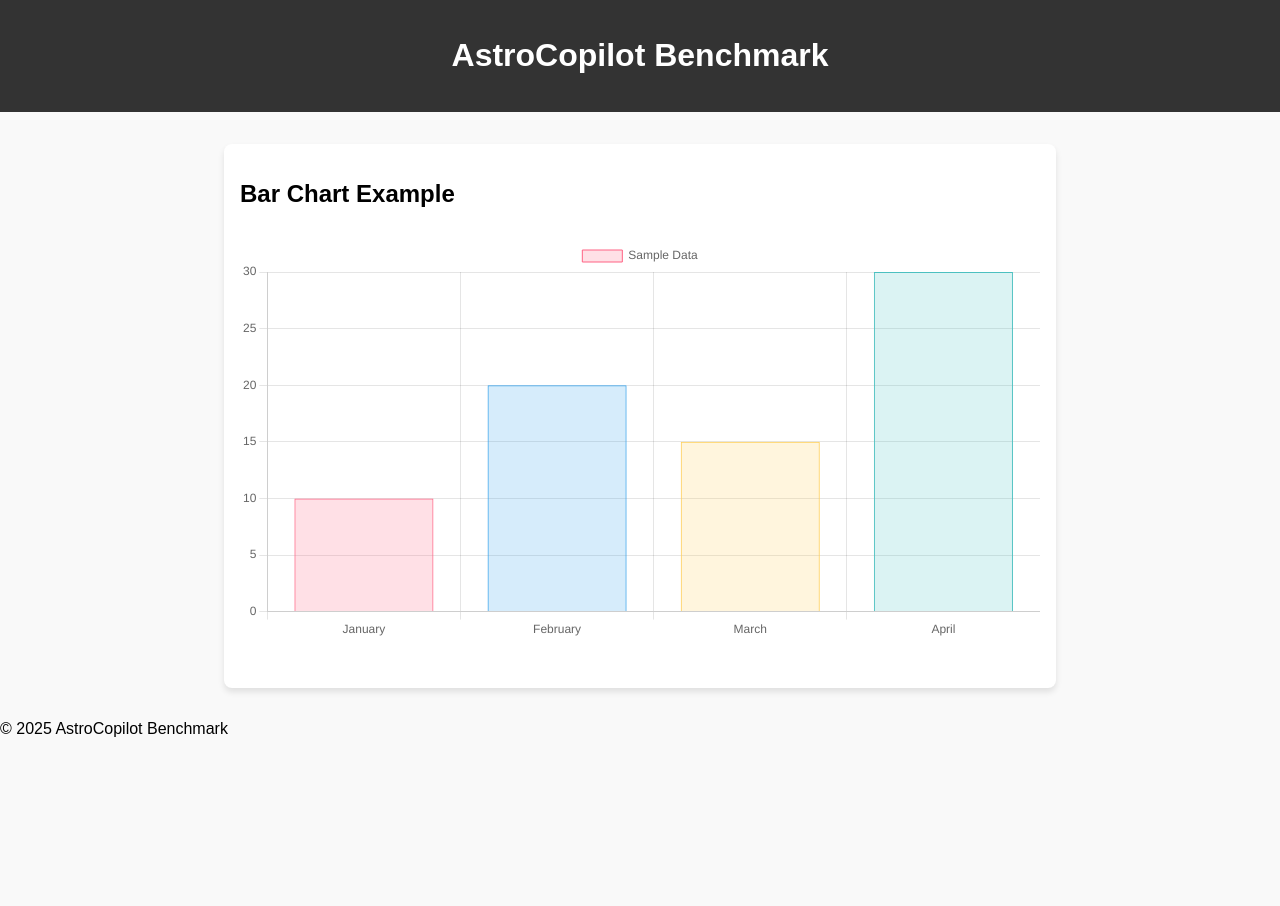
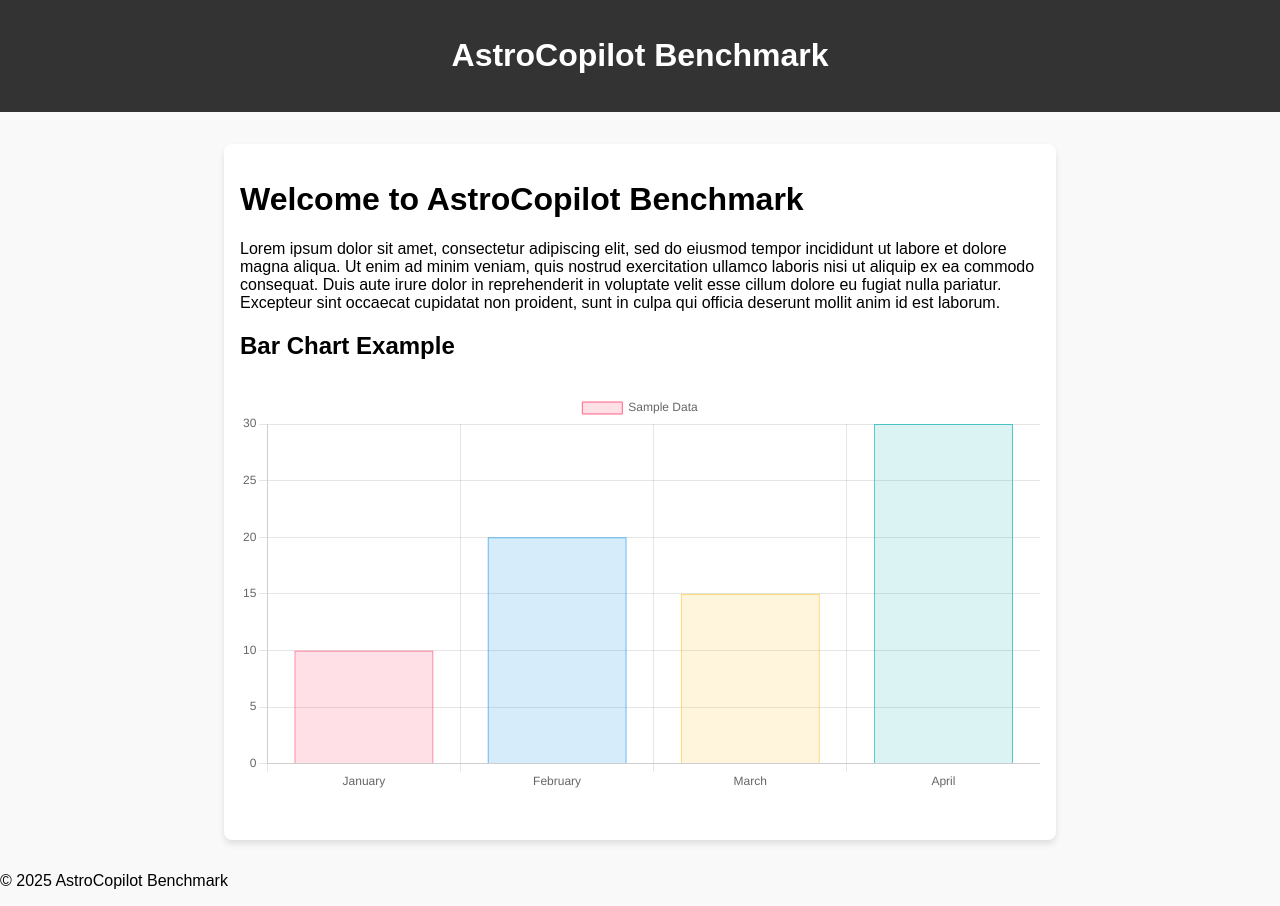
Before and after one commit to Murtato1/astbench, a Jekyll site: the page built from index.markdown, in a window 1280 px wide. Built offline with Jekyll 4.4.1, drawn with Linux system fonts in a browser that asks for light colours.

Commit message:
Update index.markdown

```diff
--- a/index.markdown
+++ b/index.markdown
@@ -2,6 +2,10 @@
 layout: default
 title: Home
 ---
+
+# Welcome to AstroCopilot Benchmark
+
+Lorem ipsum dolor sit amet, consectetur adipiscing elit, sed do eiusmod tempor incididunt ut labore et dolore magna aliqua. Ut enim ad minim veniam, quis nostrud exercitation ullamco laboris nisi ut aliquip ex ea commodo consequat. Duis aute irure dolor in reprehenderit in voluptate velit esse cillum dolore eu fugiat nulla pariatur. Excepteur sint occaecat cupidatat non proident, sunt in culpa qui officia deserunt mollit anim id est laborum.
 
 ## Bar Chart Example
 
```
